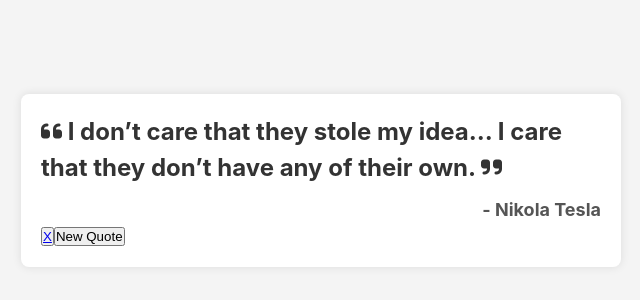
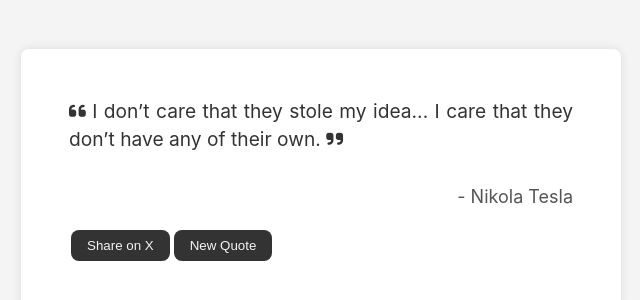
Before and after one commit to nedoratic/fcc-fedl-01-random-quote-machine, a React (Vite) app: page / in a window 1280 px wide. Shown: the part 220-520 px from the top of the page, without its empty margins (319-959 px from the left). Built offline with nearby package versions, Linux system fonts and the light colour scheme.

Commit message:
style edited

```diff
--- a/src/App.css
+++ b/src/App.css
@@ -9,22 +9,47 @@
 
 .quote-content {
 	text-align: start;
-	padding: 20px;
+	padding: 3em;
 	border-radius: 8px;
 	box-shadow: 0 0 10px rgba(0, 0, 0, 0.1);
-	background-color: #fff;
+	background-color: #ffffff;
 	max-width: 600px;
+	min-width: 300;
 }
 
 #text {
 	margin: 0;
-	font-size: 24px;
-	color: #333;
+	font-size: 1.2em;
+	color: #333333;
+	padding: 0 0 1em 0;
+	text-align: justify;
 }
 
 #author {
 	margin: 10px 0 0;
 	font-size: 18px;
-	color: #555;
+	color: #555555;
+	text-align: end;
+	padding: 0 0 1em 0;
+}
+
+button {
+	border-radius: 8px;
+	border: none;
+	padding: 8px 16px;
+	background-color: #333333;
+	color: #f4f4f4;
+	margin: 2px;
 	text-align: end;
 }
+
+button:hover,
+button:focus {
+	cursor: pointer;
+	background-color: #555555;
+}
+
+a {
+	text-decoration: none;
+	color: #f4f4f4;
+}
--- a/src/App.tsx
+++ b/src/App.tsx
@@ -30,13 +30,13 @@
 	return (
 		<div id="quote-box">
 			<div className="quote-content">
-				<h2 id="text">
+				<p id="text">
 					<i className="fa-solid fa-quote-left"></i> {text} <i className="fa-solid fa-quote-right"></i>
-				</h2>
-				<h4 id="author">- {author}</h4>
+				</p>
+				<p id="author">- {author}</p>
 				<button>
 					<a className="twitter-share-button" id="tweet-quote" href={`https://twitter.com/intent/tweet?text=${encodeURIComponent(`"${text}" - ${author}`)}`} target="_blank">
-						X
+						Share on X
 					</a>
 				</button>
 				<button id="new-quote" onClick={getNewQuote}>
```
